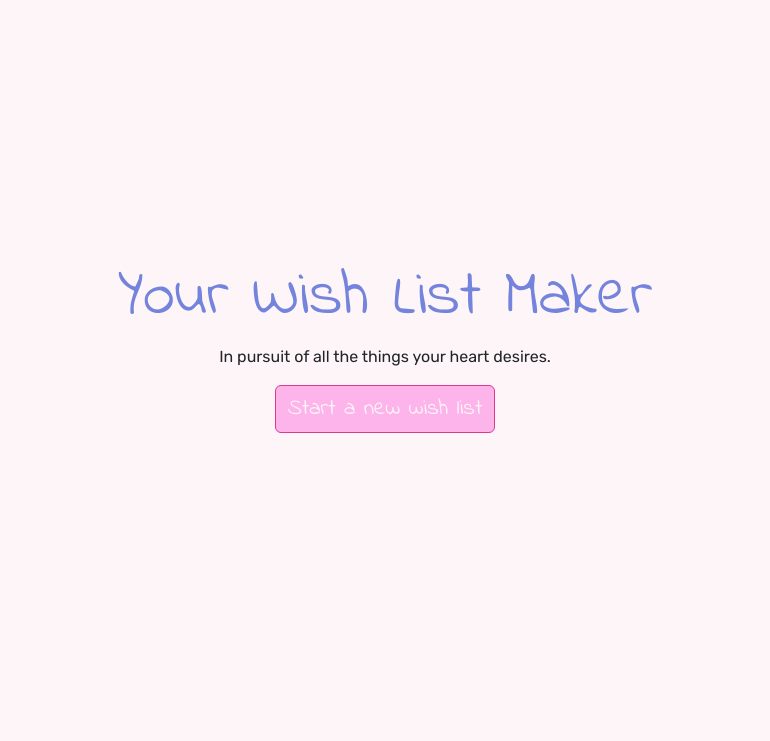
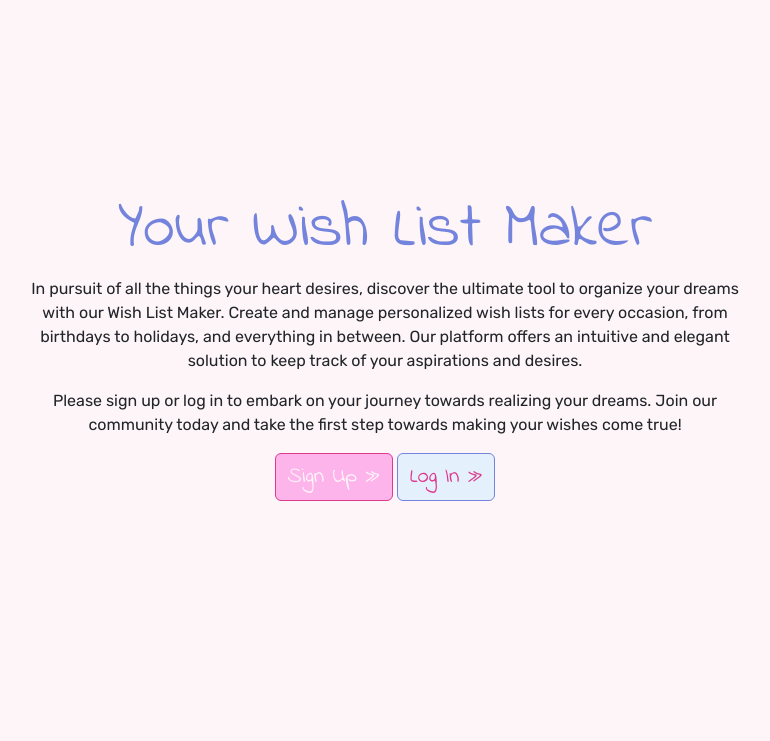
Before and after one commit to queenisabaer/wishlist, a Django app: page / in a window 1280 px wide. Shown: the part 161-902 px from the top of the page, without its empty margins (255-1025 px from the left). Run offline with Django 4.2, Linux system fonts and the light colour scheme; some libraries are stand-ins or nearby versions.

Commit message:
Update index file for user registration

```diff
--- a/home/templates/home/index.html
+++ b/home/templates/home/index.html
@@ -9,11 +9,30 @@
       <div class="col-lg-8 align-items-center">
         <h1>Your Wish List Maker</h1>
       </div>
+      {% if request.user.is_authenticated %}
       <div class="col-lg-8 align-items-center">
-        <p>In pursuit of all the things your heart desires.</p>
-        <a class="btn" role="button" aria-disabled="true" href="">Start a new wish list</a>
+        <p>Welcome back {{ user }}!</p>
+        <p>Continue creating and managing your wish lists effortlessly. Dive in
+          and make your dreams a reality!
+        </p>
+        <a class="btn" role="button" aria-disabled="true" href="{% url 'add_wishlist' %}">New Wish List &raquo;</a>
+        <a class="btn btn-reverse" role="button" aria-disabled="true" href="">My Profile &raquo;</a>
       </div>
+      {% else %}
+      <div class="col-lg-8 align-items-center">
+        <p>In pursuit of all the things your heart desires, discover the
+          ultimate tool to organize your dreams with our Wish List Maker.
+          Create and manage personalized wish lists for every occasion, from
+          birthdays to holidays, and everything in between. Our platform offers
+          an intuitive and elegant solution to keep track of your aspirations
+          and desires.<p>
+        <p>Please sign up or log in to embark on your journey
+          towards realizing your dreams. Join our community today and take the
+          first step towards making your wishes come true!</p>
+        <a class="btn" role="button" aria-disabled="true" href="{% url 'account_signup' %}">Sign Up &raquo;</a>
+        <a class="btn btn-reverse" role="button" aria-disabled="true" href="{% url 'account_login' %}">Log In &raquo;</a>
+      </div>
+      {% endif %}
     </div>
   </div>
-
 {% endblock %}
--- a/static/css/style.css
+++ b/static/css/style.css
@@ -118,12 +118,29 @@ main {
     margin-bottom: 5px;
 }
 
+.btn-reverse {
+    border: var(--color-glaucous) 1px solid;
+    background-color: var(--color-alice-blue);
+    font-family: var(--heading);
+    font-size: 140%;
+    color: var(--color-magenta);
+    margin-bottom: 5px;
+}
+
 .btn:hover{
     border: var(--color-glaucous) 1px solid;
     background-color: var(--color-alice-blue);
     font-family: var(--heading);
     font-size: 140%;
-    color: var(--color-magenta);
+    color: var(--color-glaucous);
+}
+
+.btn-reverse:hover{
+    border: var(--color-magenta) 1px solid;
+    background-color: var(--color-lavender-pink);
+    font-family: var(--heading);
+    font-size: 140%;
+    color: var(--color-glaucous);
 }
 
 #msg{
```
